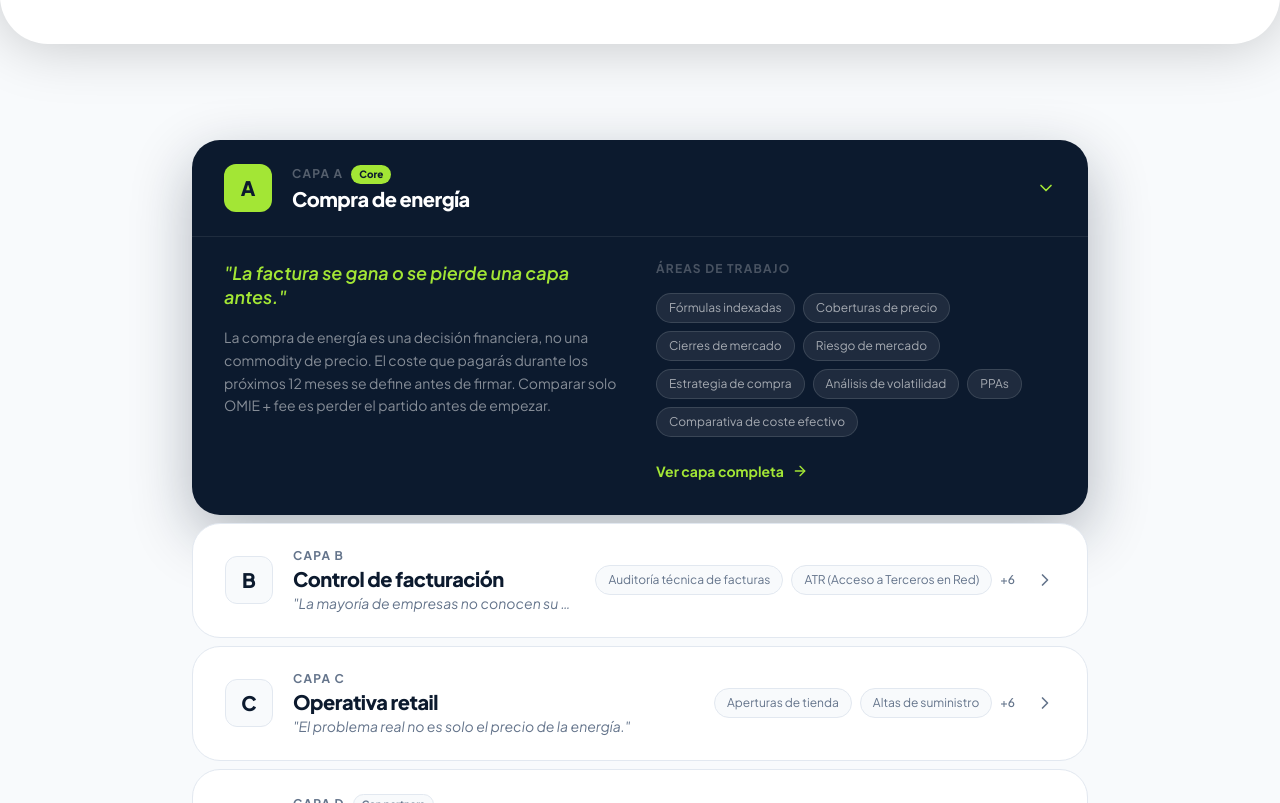
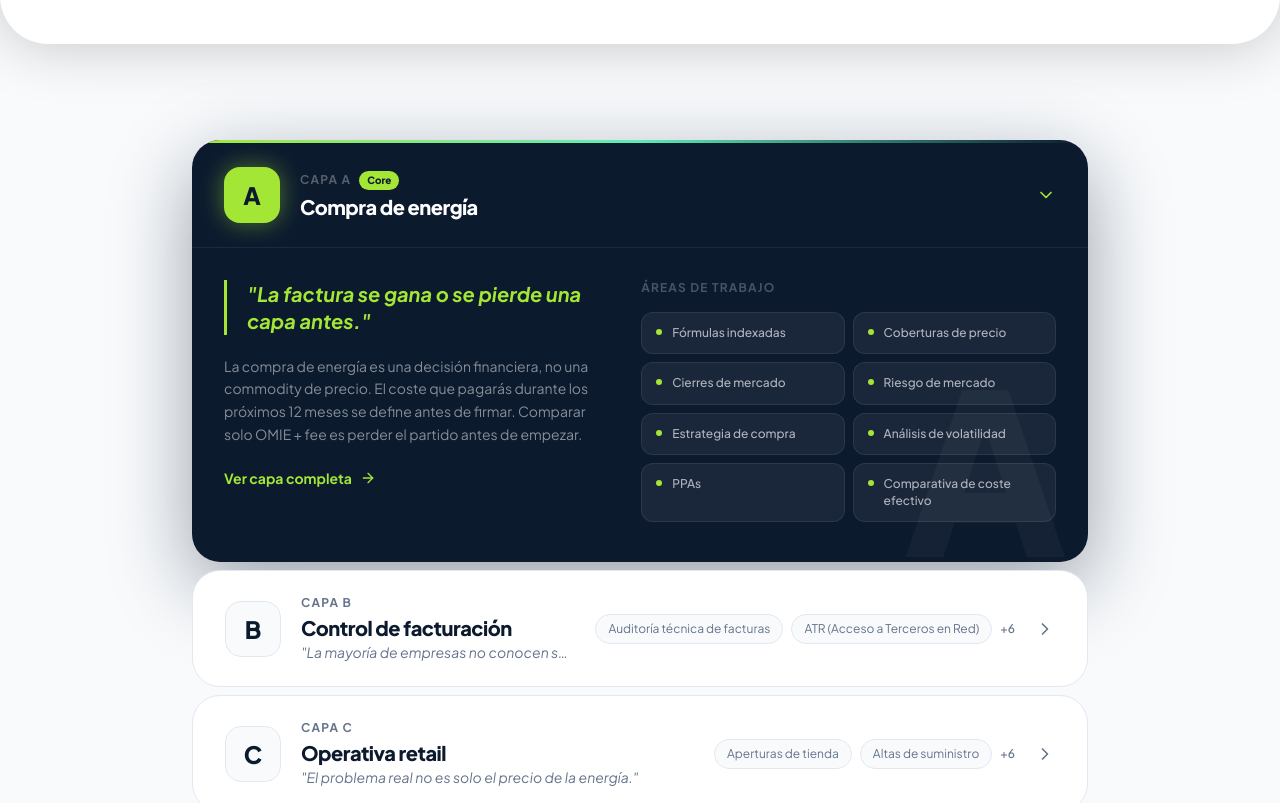
Before and after one commit to carlotalopezcarracedo/reduce, a React (Vite) app: page /modelo in a window 1280 px wide. Shown: the part 857-1660 px from the top of the page. Built offline with nearby package versions, Linux system fonts and the light colour scheme.

Commit message:
Update LayersIndex.tsx

```diff
--- a/src/pages/layers/LayersIndex.tsx
+++ b/src/pages/layers/LayersIndex.tsx
@@ -61,22 +61,36 @@ export function LayersIndex() {
               <div
                 key={layer.id}
                 onClick={() => setActiveId(layer.id)}
-                className={`cursor-pointer rounded-[1.75rem] overflow-hidden transition-all duration-300 ${
+                className={`cursor-pointer rounded-[1.75rem] overflow-hidden transition-all duration-300 relative ${
                   isActive
-                    ? 'bg-brand-dark shadow-[0_20px_60px_rgba(12,26,46,0.3)]'
+                    ? 'bg-brand-dark shadow-[0_24px_80px_rgba(12,26,46,0.4)]'
                     : 'bg-white border border-border hover:border-brand-dark/30 hover:shadow-md'
                 }`}
               >
-                {/* Header row — always visible */}
+                {/* Active: green accent line on top */}
+                {isActive && (
+                  <div className="h-[3px] bg-gradient-to-r from-brand-green via-emerald-300 to-transparent" />
+                )}
+
+                {/* Active: large decorative background letter */}
+                {isActive && (
+                  <div className="absolute right-8 bottom-0 text-[14rem] font-black text-white/[0.04] select-none pointer-events-none leading-none tracking-tighter translate-y-4">
+                    {layer.id}
+                  </div>
+                )}
+
+                {/* Header row */}
                 <div className="flex items-center gap-5 px-8 py-6">
-                  <div className={`flex-shrink-0 w-12 h-12 rounded-xl flex items-center justify-center font-black text-xl transition-all duration-300 ${
-                    isActive ? 'bg-brand-green text-brand-dark' : 'bg-brand-light border border-border text-brand-dark'
+                  <div className={`flex-shrink-0 w-14 h-14 rounded-2xl flex items-center justify-center font-black text-2xl transition-all duration-300 ${
+                    isActive
+                      ? 'bg-brand-green text-brand-dark shadow-[0_0_24px_rgba(163,230,53,0.45)]'
+                      : 'bg-brand-light border border-border text-brand-dark'
                   }`}>
                     {layer.id}
                   </div>
 
                   <div className="flex-1 min-w-0">
-                    <div className="flex items-center gap-2 mb-0.5">
+                    <div className="flex items-center gap-2 mb-1">
                       <span className={`text-xs font-bold uppercase tracking-widest ${isActive ? 'text-white/30' : 'text-muted'}`}>
                         Capa {layer.id}
                       </span>
@@ -119,34 +133,42 @@ export function LayersIndex() {
 
                 {/* Expanded content */}
                 {isActive && (
-                  <div className="px-8 pb-8 border-t border-white/8">
-                    <div className="grid md:grid-cols-2 gap-8 pt-6">
-                      <div className="space-y-4">
-                        <p className="text-brand-green font-semibold italic text-lg leading-snug">
-                          "{layer.tagline}"
-                        </p>
+                  <div className="px-8 pb-10 border-t border-white/[0.07] relative z-10">
+                    <div className="grid md:grid-cols-[1fr_1.1fr] gap-10 pt-8">
+
+                      {/* Left: tagline + description + CTA */}
+                      <div className="space-y-5">
+                        <div className="border-l-[3px] border-brand-green pl-5">
+                          <p className="text-brand-green font-bold italic text-xl leading-snug">
+                            "{layer.tagline}"
+                          </p>
+                        </div>
                         <p className="text-white/50 text-sm leading-relaxed">{layer.intro}</p>
                         {layer.honestNote && (
                           <p className="text-white/25 text-xs italic border-l-2 border-white/10 pl-3">{layer.honestNote}</p>
                         )}
-                      </div>
-                      <div className="space-y-4">
-                        <p className="text-xs font-bold uppercase tracking-widest text-white/25">Áreas de trabajo</p>
-                        <div className="flex flex-wrap gap-2">
-                          {layer.topics.map((t) => (
-                            <span key={t} className="text-xs bg-white/8 border border-white/12 text-white/60 px-3 py-1.5 rounded-full">
-                              {t}
-                            </span>
-                          ))}
-                        </div>
                         <Link
                           to={`/modelo/${layer.slug}`}
                           onClick={(e) => e.stopPropagation()}
-                          className="inline-flex items-center gap-2 text-brand-green font-bold text-sm hover:gap-3 transition-all mt-2"
+                          className="inline-flex items-center gap-2 text-brand-green font-bold text-sm hover:gap-3 transition-all"
                         >
                           Ver capa completa <ArrowRight className="w-4 h-4" />
                         </Link>
                       </div>
+
+                      {/* Right: topics as mini-cards grid */}
+                      <div>
+                        <p className="text-xs font-bold uppercase tracking-widest text-white/25 mb-4">Áreas de trabajo</p>
+                        <div className="grid grid-cols-2 gap-2">
+                          {layer.topics.map((t) => (
+                            <div key={t} className="flex items-start gap-2.5 bg-white/[0.06] border border-white/[0.08] rounded-xl px-3.5 py-3">
+                              <span className="w-1.5 h-1.5 rounded-full bg-brand-green flex-shrink-0 mt-1" />
+                              <span className="text-white/65 text-xs font-medium leading-snug">{t}</span>
+                            </div>
+                          ))}
+                        </div>
+                      </div>
+
                     </div>
                   </div>
                 )}
```
